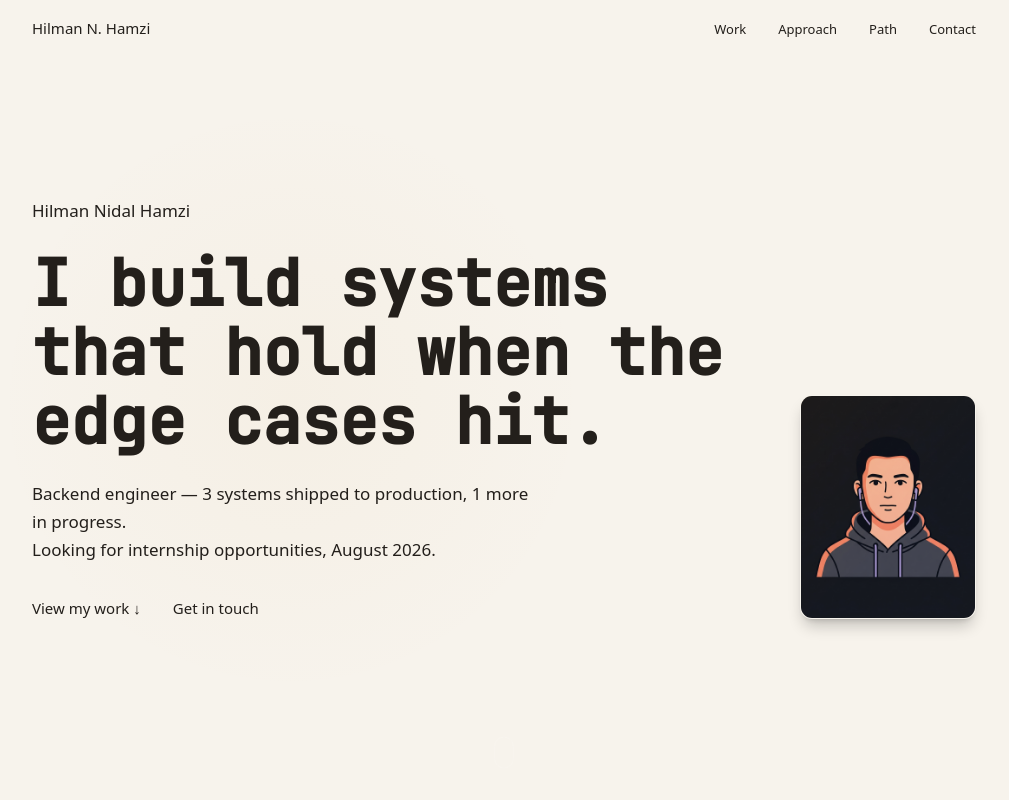
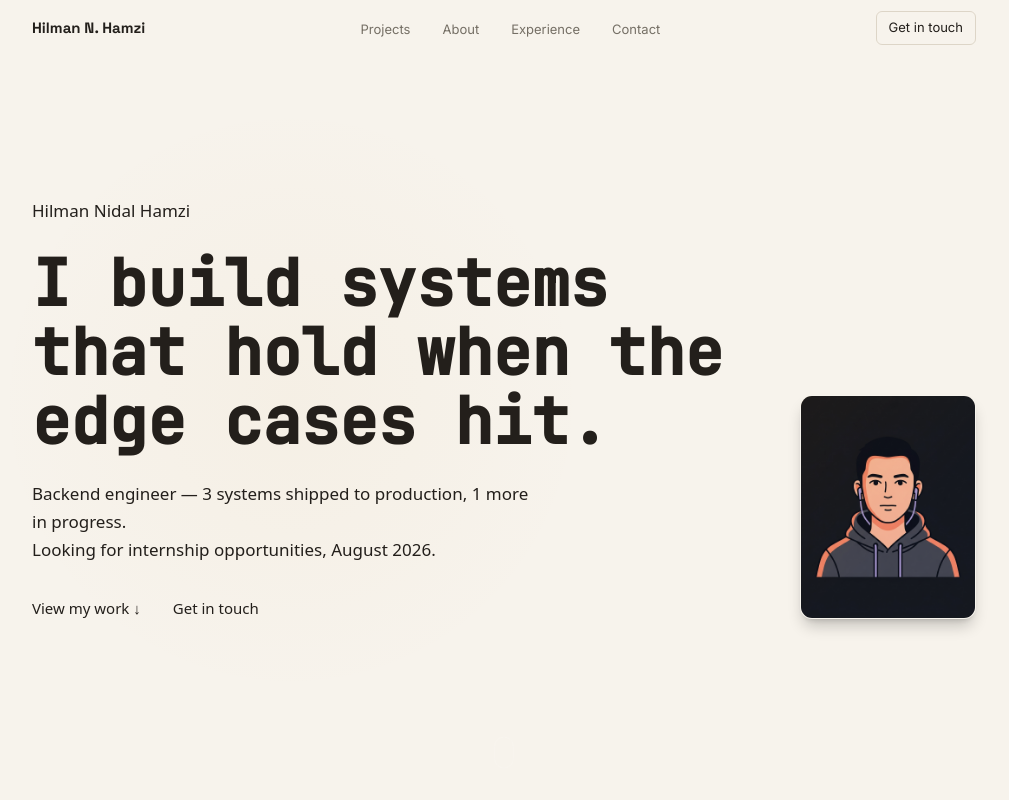
Before and after one commit to kaz-hero123/hilman-portfolio, a Next.js app: page / in a window 1280 px wide. Shown: the top 800 px of the page, without its empty margins (136-1145 px from the left). Built offline with nearby package versions, Linux system fonts and the light colour scheme.

Commit message:
feat(nav): rebuild navigation with mobile hamburger accessibility

```diff
--- a/src/components/Nav.tsx
+++ b/src/components/Nav.tsx
@@ -1,16 +1,19 @@
 'use client'
 
 import { useState, useEffect } from 'react'
+import { Menu, X } from 'lucide-react'
+import { cn } from '@/lib/utils'
 
 const links = [
-  { label: 'Work', href: '#work' },
-  { label: 'Approach', href: '#approach' },
-  { label: 'Path', href: '#path' },
-  { label: 'Contact', href: '#contact' },
+  { label: 'Projects',    href: '#projects' },
+  { label: 'About',       href: '#about' },
+  { label: 'Experience',  href: '#experience' },
+  { label: 'Contact',     href: '#contact' },
 ]
 
 export function Nav() {
-  const [scrolled, setScrolled] = useState(false)
+  const [scrolled,    setScrolled]    = useState(false)
+  const [menuOpen,    setMenuOpen]    = useState(false)
 
   useEffect(() => {
     const onScroll = () => setScrolled(window.scrollY > 40)
@@ -18,28 +21,51 @@ export function Nav() {
     return () => window.removeEventListener('scroll', onScroll)
   }, [])
 
+  // Close menu on resize to desktop
+  useEffect(() => {
+    const onResize = () => { if (window.innerWidth >= 640) setMenuOpen(false) }
+    window.addEventListener('resize', onResize)
+    return () => window.removeEventListener('resize', onResize)
+  }, [])
+
+  // Prevent body scroll when menu is open
+  useEffect(() => {
+    document.body.style.overflow = menuOpen ? 'hidden' : ''
+    return () => { document.body.style.overflow = '' }
+  }, [menuOpen])
+
+  const handleLinkClick = () => setMenuOpen(false)
+
   return (
+    <>
       <header
-      className={`fixed top-0 left-0 right-0 z-50 transition-all duration-300 ${
+        className={cn(
+          'fixed top-0 left-0 right-0 z-50 transition-all duration-300',
           scrolled
-          ? 'bg-surface-dark/90 backdrop-blur-md border-b border-white/[0.06]'
-          : 'bg-transparent'
-      }`}
+            ? 'bg-paper/90 backdrop-blur-md border-b border-line'
+            : 'bg-transparent',
+        )}
       >
-      <nav className="max-w-5xl mx-auto px-6 md:px-10 h-14 flex items-center justify-between">
+        <nav
+          className="max-w-5xl mx-auto px-6 md:px-10 h-14 flex items-center justify-between"
+          aria-label="Main navigation"
+        >
+          {/* Logo */}
           <a
             href="#hero"
-          className="font-sans text-[0.9375rem] font-medium text-text-primary hover:text-accent transition-colors focus-ring"
+            className="font-display text-[0.9375rem] font-bold text-ink hover:text-ember transition-colors focus-ring"
+            onClick={handleLinkClick}
           >
             Hilman N. Hamzi
           </a>
 
-        <ul className="hidden sm:flex items-center gap-8">
+          {/* Desktop nav links */}
+          <ul className="hidden sm:flex items-center gap-8" role="list">
             {links.map((link) => (
               <li key={link.href}>
                 <a
                   href={link.href}
-                className="font-sans text-caption text-text-secondary hover:text-text-primary link-draw transition-colors focus-ring"
+                  className="font-body text-caption text-dust hover:text-ink link-draw transition-colors focus-ring"
                 >
                   {link.label}
                 </a>
@@ -47,14 +73,80 @@ export function Nav() {
             ))}
           </ul>
 
-        {/* Mobile: just show email CTA */}
+          {/* Desktop CTA */}
           <a
             href="mailto:hilmannidal@gmail.com"
-          className="sm:hidden font-sans text-caption text-accent hover:text-accent-hover transition-colors focus-ring"
+            className="hidden sm:inline-flex font-body text-caption text-ink border border-line rounded px-3 py-1.5 hover:border-ember/60 transition-colors focus-ring"
           >
             Get in touch
           </a>
+
+          {/* Mobile hamburger — v1 bug fix: was missing entirely */}
+          <button
+            type="button"
+            aria-label={menuOpen ? 'Close menu' : 'Open menu'}
+            aria-expanded={menuOpen}
+            aria-controls="mobile-menu"
+            onClick={() => setMenuOpen((v) => !v)}
+            className="sm:hidden flex items-center justify-center w-10 h-10 -mr-2 text-ink hover:text-ember transition-colors focus-ring rounded"
+          >
+            {menuOpen ? <X size={20} strokeWidth={1.5} /> : <Menu size={20} strokeWidth={1.5} />}
+          </button>
         </nav>
       </header>
+
+      {/* Mobile menu overlay */}
+      <div
+        id="mobile-menu"
+        role="dialog"
+        aria-label="Navigation menu"
+        aria-modal="true"
+        className={cn(
+          'fixed inset-0 z-40 sm:hidden transition-all duration-300',
+          menuOpen ? 'visible opacity-100' : 'invisible opacity-0 pointer-events-none',
+        )}
+      >
+        {/* Backdrop */}
+        <div
+          className="absolute inset-0 bg-ink/20 backdrop-blur-sm"
+          onClick={handleLinkClick}
+          aria-hidden="true"
+        />
+
+        {/* Menu panel — slides from top-right */}
+        <div
+          className={cn(
+            'absolute top-14 right-0 left-0 bg-paper border-b border-line shadow-cardLift',
+            'transition-transform duration-300 ease-[cubic-bezier(0.25,0.46,0.45,0.94)]',
+            menuOpen ? 'translate-y-0' : '-translate-y-4',
+          )}
+        >
+          <ul
+            className="flex flex-col px-6 py-4 gap-1"
+            role="list"
+            onClick={handleLinkClick}
+          >
+            {links.map((link) => (
+              <li key={link.href}>
+                <a
+                  href={link.href}
+                  className="block font-body text-base text-ink hover:text-ember py-3 border-b border-line/50 last:border-0 transition-colors focus-ring"
+                >
+                  {link.label}
+                </a>
+              </li>
+            ))}
+            <li className="pt-2">
+              <a
+                href="mailto:hilmannidal@gmail.com"
+                className="block font-body text-base text-ember font-medium py-3 focus-ring"
+              >
+                Get in touch →
+              </a>
+            </li>
+          </ul>
+        </div>
+      </div>
+    </>
   )
 }
```
Lines whose indentation alone changed are shown as unchanged.
